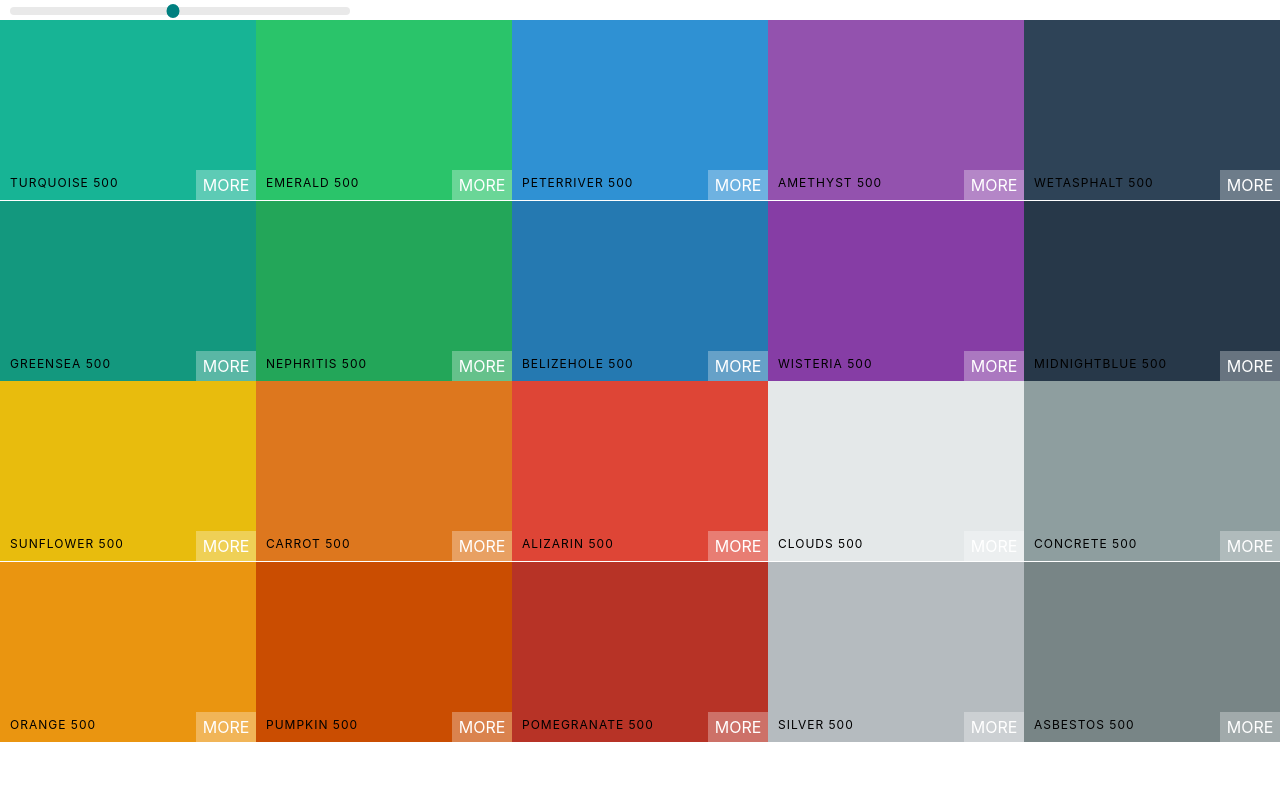
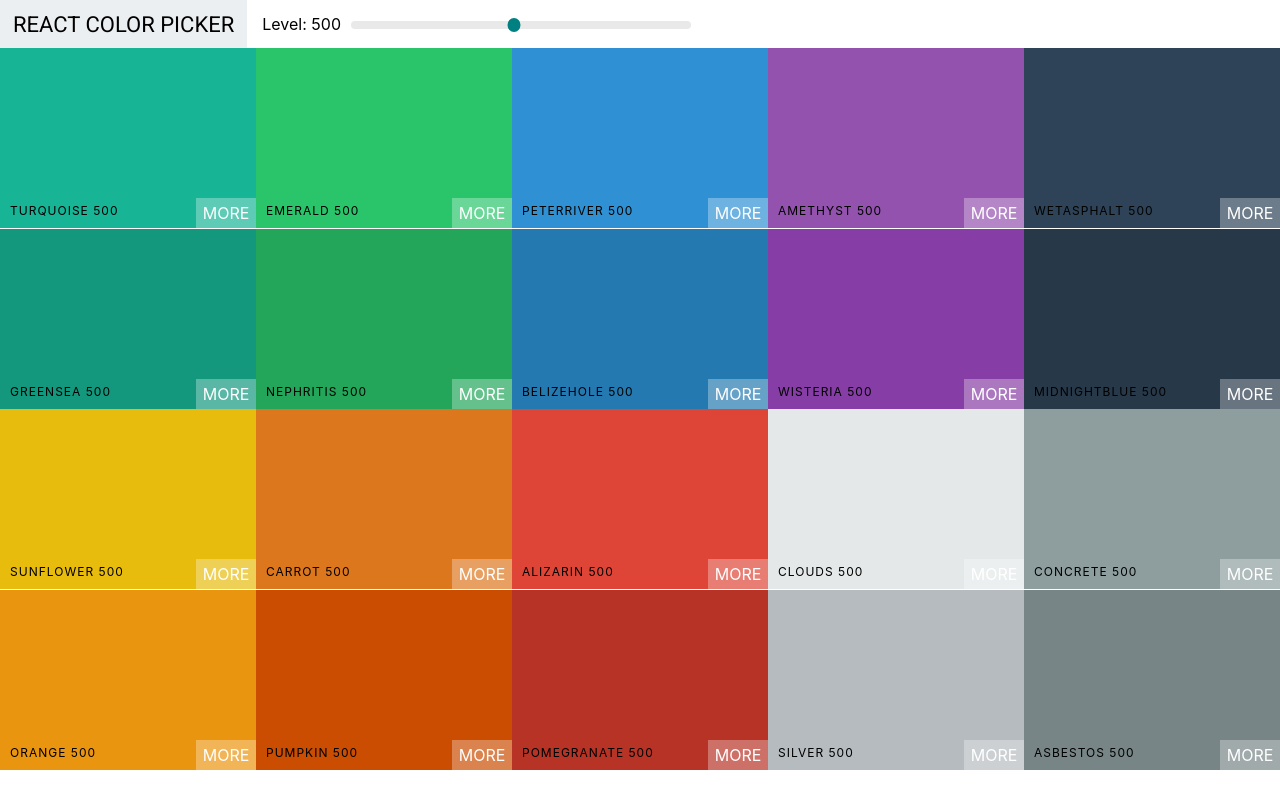
Before and after one commit to MahsinSaifullah/MahsinSaifullah, a React (Create React App) app: page / in a window 1280 px wide. Built offline with nearby package versions, Linux system fonts and the light colour scheme.

Commit message:
Add Navbar

```diff
--- /dev/null
+++ b/src/Navbar.css
@@ -0,0 +1,52 @@
+@import url('https://fonts.googleapis.com/css?family=Roboto&display=swap');
+
+.Navbar {
+	display: flex;
+	align-items: center;
+	justify-content: flex-start;
+	height: 6vh;
+}
+
+.logo {
+	margin-right: 15px;
+	padding: 0 13px;
+	font-size: 22px;
+	background-color: #eceff1;
+	font-family: 'Roboto';
+	height: 100%;
+	display: flex;
+	align-items: center;
+}
+
+.logo a {
+	text-decoration: none;
+	color: black;
+}
+
+.slider {
+	width: 340px;
+	margin: 0 10px;
+	display: inline-block;
+}
+
+.rc-slider-track {
+	background-color: transparent;
+}
+
+.rc-slider-rail {
+	height: 8px;
+}
+
+.rc-slider-handle,
+.rc-slider-handle:active,
+.rc-slider-handle:focus,
+.rc-slider-handle:hover {
+	background-color: teal;
+	outline: none;
+	border: 2px solid teal;
+	box-shadow: none;
+	width: 13px;
+	height: 13;
+	margin-left: -7px;
+	margin-top: -3px;
+}
--- /dev/null
+++ b/src/Navbar.js
@@ -0,0 +1,32 @@
+import React, { Component } from 'react';
+import Slider from 'rc-slider';
+import 'rc-slider/assets/index.css';
+import './Navbar.css';
+
+class Navbar extends Component {
+	state = {};
+	render() {
+		const { level, changeLevel } = this.props;
+		return (
+			<nav className='Navbar'>
+				<div className='logo'>
+					<a href='#'>REACT COLOR PICKER</a>
+				</div>
+				<div className='slider-container'>
+					<span>Level: {level}</span>
+					<div className='slider'>
+						<Slider
+							defaultValue={level}
+							min={100}
+							max={900}
+							step={100}
+							onAfterChange={changeLevel}
+						/>
+					</div>
+				</div>
+			</nav>
+		);
+	}
+}
+
+export default Navbar;
--- a/src/Palette.css
+++ b/src/Palette.css
@@ -5,31 +5,3 @@
 .Palette-colors {
 	height: 90%;
 }
-
-.slider {
-	width: 340px;
-	margin: 0 10px;
-	display: inline-block;
-}
-
-.rc-slider-track {
-	background-color: transparent;
-}
-
-.rc-slider-rail {
-	height: 8px;
-}
-
-.rc-slider-handle,
-.rc-slider-handle:active,
-.rc-slider-handle:focus,
-.rc-slider-handle:hover {
-	background-color: teal;
-	outline: none;
-	border: 2px solid teal;
-	box-shadow: none;
-	width: 13px;
-	height: 13;
-	margin-left: -7px;
-	margin-top: -3px;
-}
--- a/src/Palette.js
+++ b/src/Palette.js
@@ -1,7 +1,6 @@
 import React, { Component } from 'react';
 import ColorBox from './ColorBox';
-import Slider from 'rc-slider';
-import 'rc-slider/assets/index.css';
+import Navbar from './Navbar';
 import './Palette.css';
 
 class Palette extends Component {
@@ -20,16 +19,7 @@
 		));
 		return (
 			<div className='Palette'>
-				{/* Navbar */}
-				<div className='slider'>
-					<Slider
-						defaultValue={level}
-						min={100}
-						max={900}
-						step={100}
-						onAfterChange={this.changeLevel}
-					/>
-				</div>
+				<Navbar level={level} changeLevel={this.changeLevel} />
 
 				<div className='Palette-colors'>{colorBoxes}</div>
 				{/* Footer */}
```
